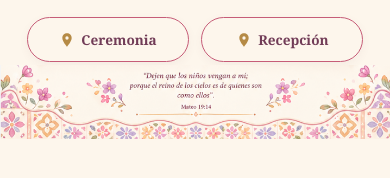
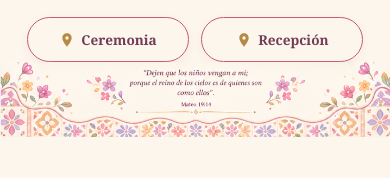
Before and after one commit to JulianDC23/Cumplea-os-Fernanda, a React (Vite) app: page / in a window 390 px wide. Shown: the part 628-806 px from the top of the page. Built offline with nearby package versions, Linux system fonts and the light colour scheme.

Commit message:
ajuste footer 3 -jd23}

```diff
--- a/src/components/Footer/Footer.css
+++ b/src/components/Footer/Footer.css
@@ -24,8 +24,8 @@
 
   .banner-footer__img {
     width: 100%;         /* en móvil sí todo el ancho */
-    height: auto;
-    min-height: 80px;
+    /* height: auto;
+    min-height: 80px; */
     object-fit: contain;
   }
 }
```
